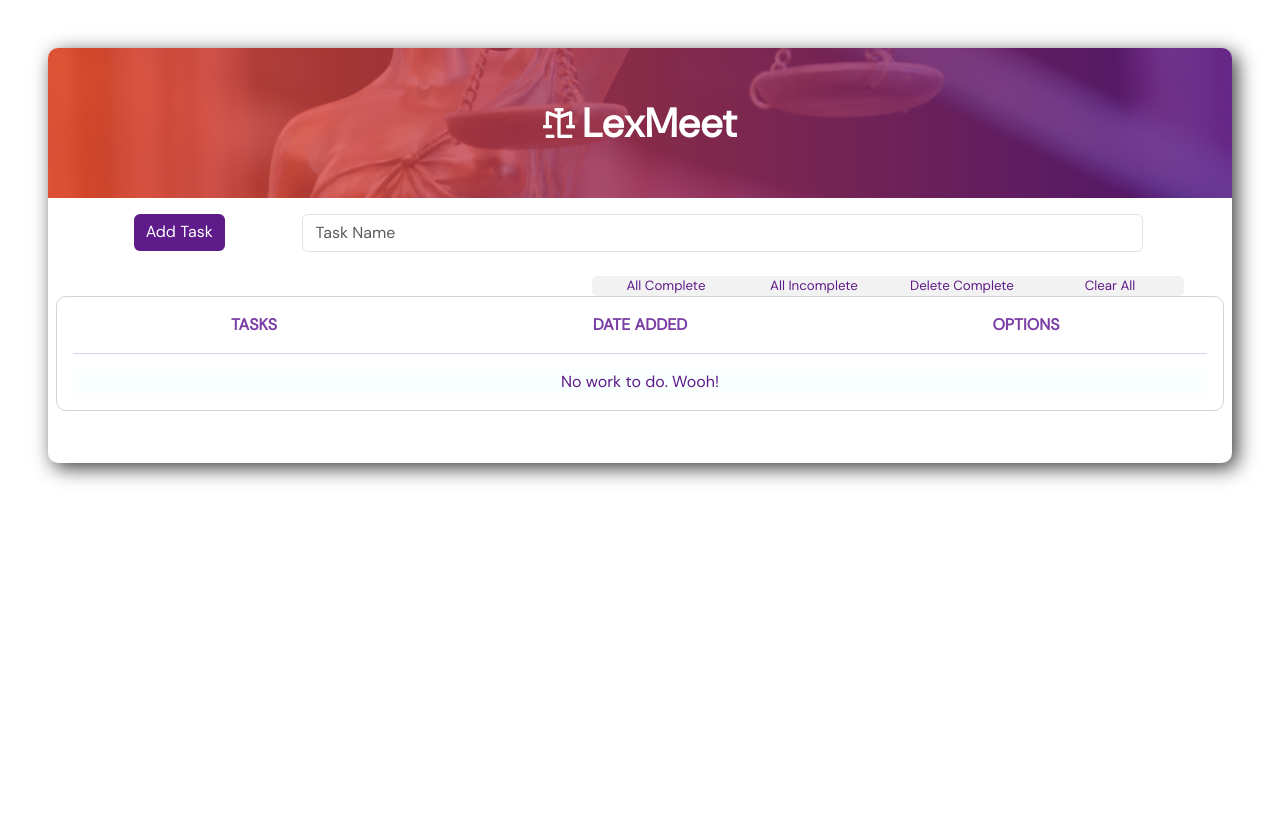
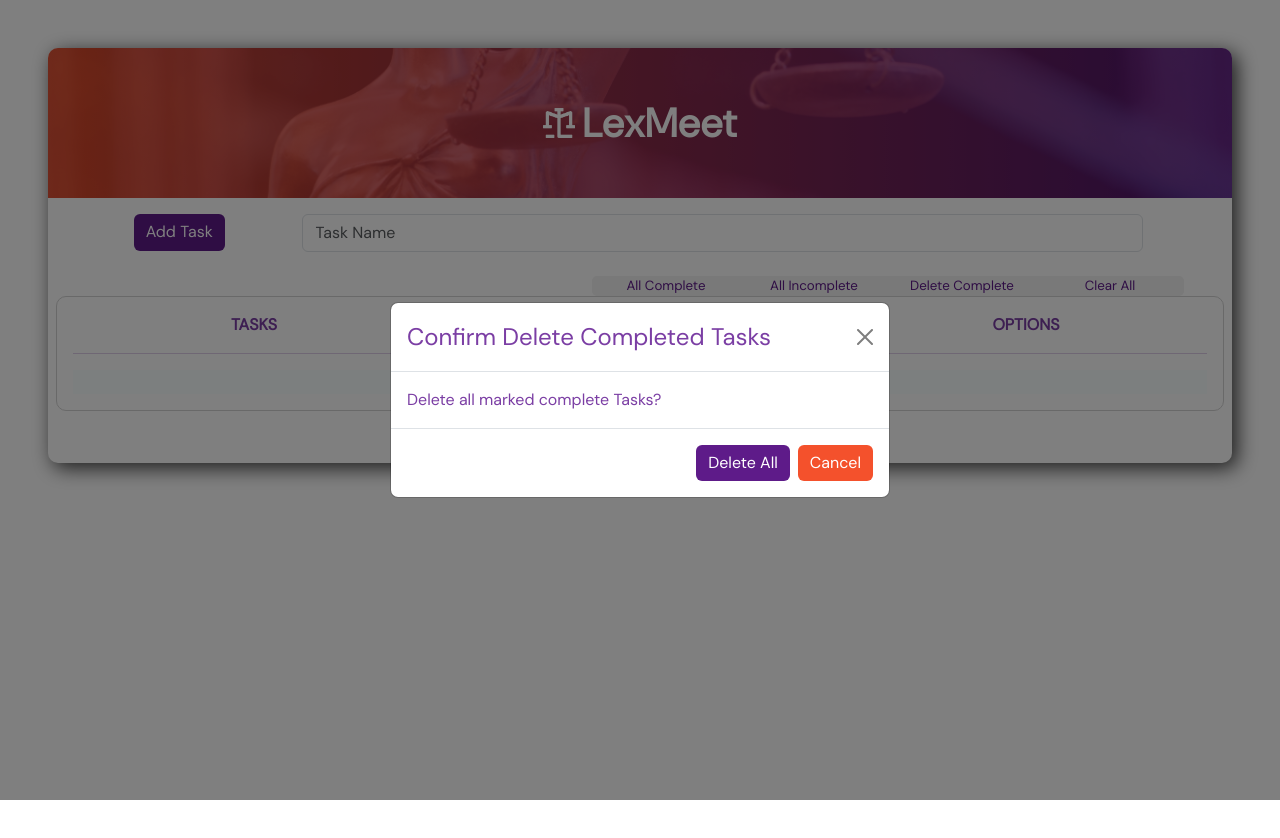
Before and after one commit to leymaenard/reactjs-todo-app, a React (Vite) app in the folder react-to-do-app/: page / in a window 1280 px wide. Both pictures are taken after a click on the element "Delete Complete". Shown: the top 838 px of the page. Built offline with nearby package versions, Linux system fonts and the light colour scheme.

Commit message:
modal and branding fixes

```diff
--- a/react-to-do-app/src/MainTodoApp.jsx
+++ b/react-to-do-app/src/MainTodoApp.jsx
@@ -1,11 +1,12 @@
 import React, { useState, useEffect } from "react";
-import DeleteAllTasksModal from "./DeleteAllTasksModal";
+import DeleteAllTasksModal from "./components/DeleteAllTasksModal.jsx";
+import DeleteCompleteModal from "./components/DeleteCompleteModal.jsx.jsx";
 import Button from "react-bootstrap/Button";
 import Form from "react-bootstrap/Form";
 import Col from "react-bootstrap/Col";
 import Row from "react-bootstrap/Row";
-import AddTask from "./AddTask";
-import TaskList from "./TaskList";
+import AddTask from "./components/AddTask.jsx";
+import TaskList from "./components/TaskList.jsx";
 import Logo from "/logo/lexmeet.png";
 import Img from "/logo/stockbanner.jpg";
 
@@ -14,6 +15,7 @@ const MainTodoApp = () => {
 
     const [deletemodalShow, setdeletemodalShow] = useState(false);
     const [deletetaskmodalShow, setdeletetaskShow] = useState(false);
+    const [deletecomModal, setdeletecomModal] = useState(false);
     const [tasktodelete, setDeleteTask] = useState(null);
     const [edittask, setEditTask] = useState("");
     const [editindex, seteditIndex] = useState(-1);
@@ -29,6 +31,10 @@ const MainTodoApp = () => {
     const deleteTask = (taskId) => {
         let newList = list.filter(task => task.id !== taskId);
         setList(newList);
+    }
+
+    const handleDelCom = () => {
+        setdeletecomModal(true);
     }
 
     const handleRemoveAll = () => {
@@ -56,6 +62,7 @@ const MainTodoApp = () => {
     const removeAllDone = () => {
         const updatedList = list.filter(tasktodo => !tasktodo.completed);
         setList(updatedList);
+        setdeletecomModal(false);
     }
 
     const handleConf = (taskId) => {
@@ -138,8 +145,14 @@ const MainTodoApp = () => {
                         <p className='option-button' onClick={markUndone} >All Incomplete</p>
                     </div>
                     <div className="button-wrap col">
-                        <p className='option-button' onClick={removeAllDone} >Delete Complete</p>
+                        <p className='option-button' onClick={handleDelCom} >Delete Complete</p>
                     </div>
+                    <DeleteCompleteModal
+                        modalShow={deletecomModal}
+                        modalClose={() => setdeletecomModal(false)}
+                        onDeleteCom={removeAllDone}
+                    />
+
                     <div className="button-wrap col">
                         <p className='option-button' onClick={handleRemoveAll} >Clear All</p>
                     </div>
--- /dev/null
+++ b/react-to-do-app/src/components/DeleteCompleteModal.jsx.jsx
@@ -0,0 +1,19 @@
+import React from 'react';
+import Modal from 'react-bootstrap/Modal';
+import Button from 'react-bootstrap/Button';
+
+const DeleteCompleteModal = ({ modalShow, modalClose, onDeleteCom }) => {
+    return (
+        <Modal show={modalShow} onHide={modalClose} centered>
+            <Modal.Header closeButton>
+                <Modal.Title>Confirm Delete Completed Tasks</Modal.Title>
+            </Modal.Header>
+            <Modal.Body>Delete all marked complete Tasks?</Modal.Body>
+            <Modal.Footer>
+                <Button variant="primary" onClick={onDeleteCom}>Delete All</Button>
+                <Button variant="secondary" onClick={modalClose}>Cancel</Button>
+            </Modal.Footer>
+        </Modal>
+    );
+};
+export default DeleteCompleteModal;
--- a/react-to-do-app/src/todo-app.css
+++ b/react-to-do-app/src/todo-app.css
@@ -227,9 +227,17 @@ body {
 .form-check-input {
     height: 1.5rem;
     width: 1.5rem;
-    color: #F4512C;
     margin-bottom: 3px;
 }
+
+.form-check-input:checked {
+    accent-color: #cf4222;
+    background-color: #cf4222;
+    border: none;
+}
+
+
+
 
 .main-options-wrap {
     border-radius: 5px;
```
Also changed, not shown: react-to-do-app/src/components/AddTask.jsx (renamed from react-to-do-app/src/AddTask.jsx), react-to-do-app/src/components/DeleteAllTasksModal.jsx (renamed from react-to-do-app/src/DeleteAllTasksModal.jsx), react-to-do-app/src/components/DeleteModal.jsx (renamed from react-to-do-app/src/DeleteModal.jsx), react-to-do-app/src/components/DeleteTaskModal.jsx (renamed from react-to-do-app/src/DeleteTaskModal.jsx), react-to-do-app/src/components/TaskList.jsx (renamed from react-to-do-app/src/TaskList.jsx).
